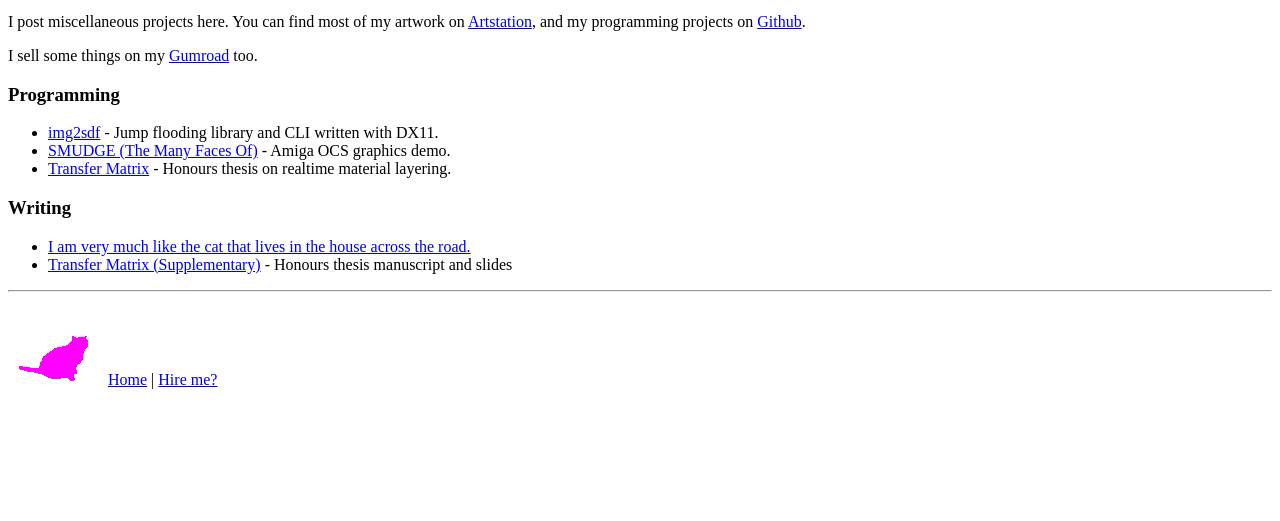
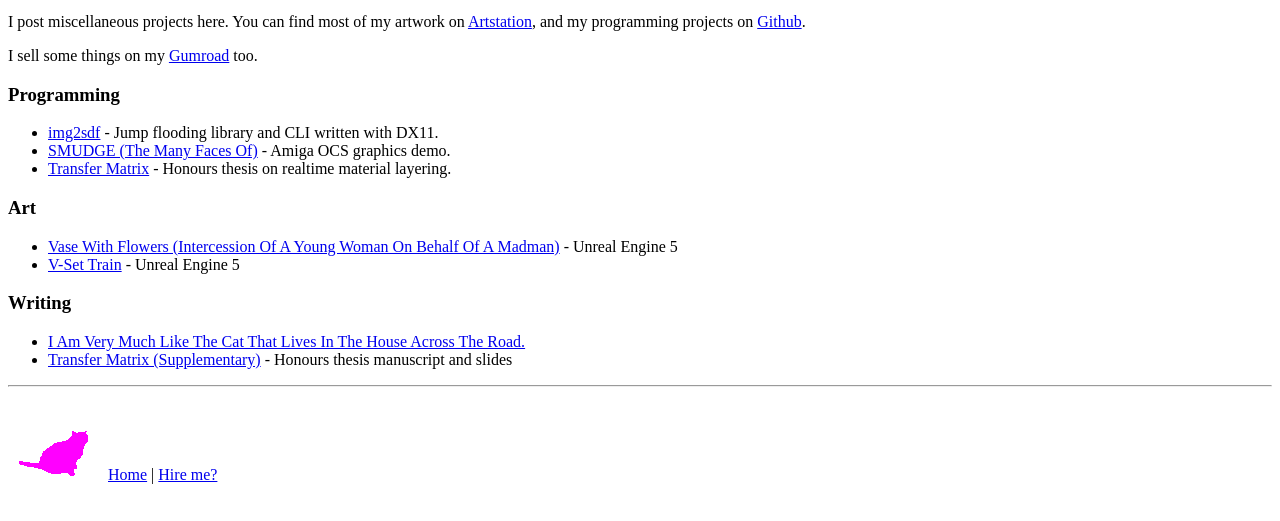
Before and after one commit to ssav7912/website, a plain HTML site: page index.html in a window 1280 px wide. Shown: the part 199-720 px from the top of the page. Drawn offline with Linux system fonts and the light colour scheme.

Commit message:
add artworks

```diff
--- a/index.html
+++ b/index.html
@@ -38,10 +38,19 @@
     </section>
     <section>
         <h3>
+            Art
+        </h3>
+        <ul>
+            <li><a href="https://www.artstation.com/artwork/RKVloX">Vase With Flowers (Intercession Of A Young Woman On Behalf Of A Madman)</a> - Unreal Engine 5</li>
+            <li><a href="https://www.artstation.com/artwork/xYZYkY">V-Set Train</a> - Unreal Engine 5</li>
+        </ul>
+    </section>
+    <section>
+        <h3>
             Writing
         </h3>
         <ul>
-            <li><a href='./pages/catacrosstheroad.html'>I am very much like the cat that lives in the house across the road.</a></li>
+            <li><a href='./pages/catacrosstheroad.html'>I Am Very Much Like The Cat That Lives In The House Across The Road.</a></li>
             <li><a href="https://github.com/ssav7912/TransferMatrixSupplementary">Transfer Matrix (Supplementary)</a> - Honours thesis manuscript and slides</li>
         </ul>
     </section>
```
